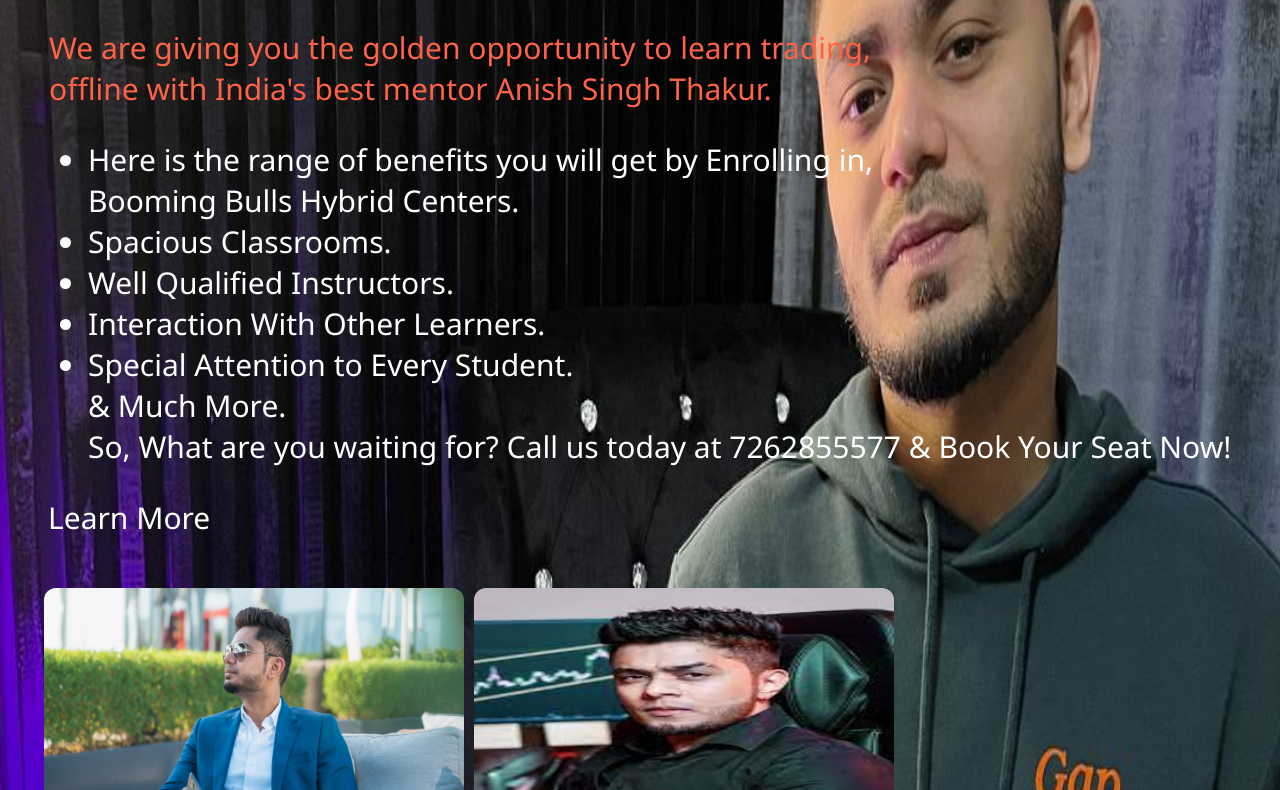
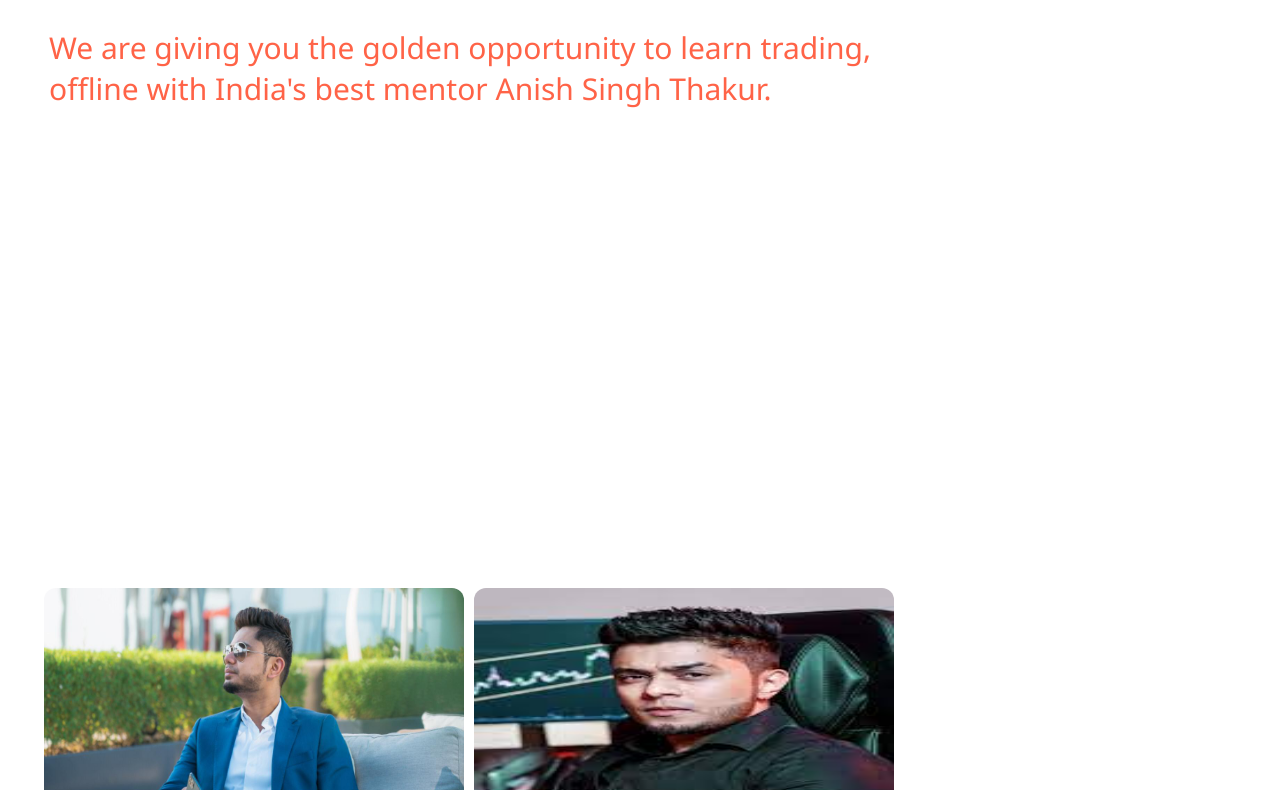
Before and after one commit to Rupesh1704/Booming-Bulls-Full, a plain HTML site: page index.html in a window 1280 px wide. Shown: the part 287-1077 px from the top of the page. Drawn offline with Linux system fonts and the light colour scheme; files that its build step writes are made by us from their sources; a web font is replaced by a local one.

Commit message:
https://github.com/Rupesh1704/Booming-Bulls

```diff
--- a/style.css
+++ b/style.css
@@ -2,7 +2,7 @@
     font-family: sans-serif;
     font: bold;
     padding: 0px;
-    background: url(./bg.jpg)center center no-repeat;
+    /* background: url(./bg.jpg)center center no-repeat; */
     background-size: 1521px 2000px;
     /* background: 0.2; */
 }
```
